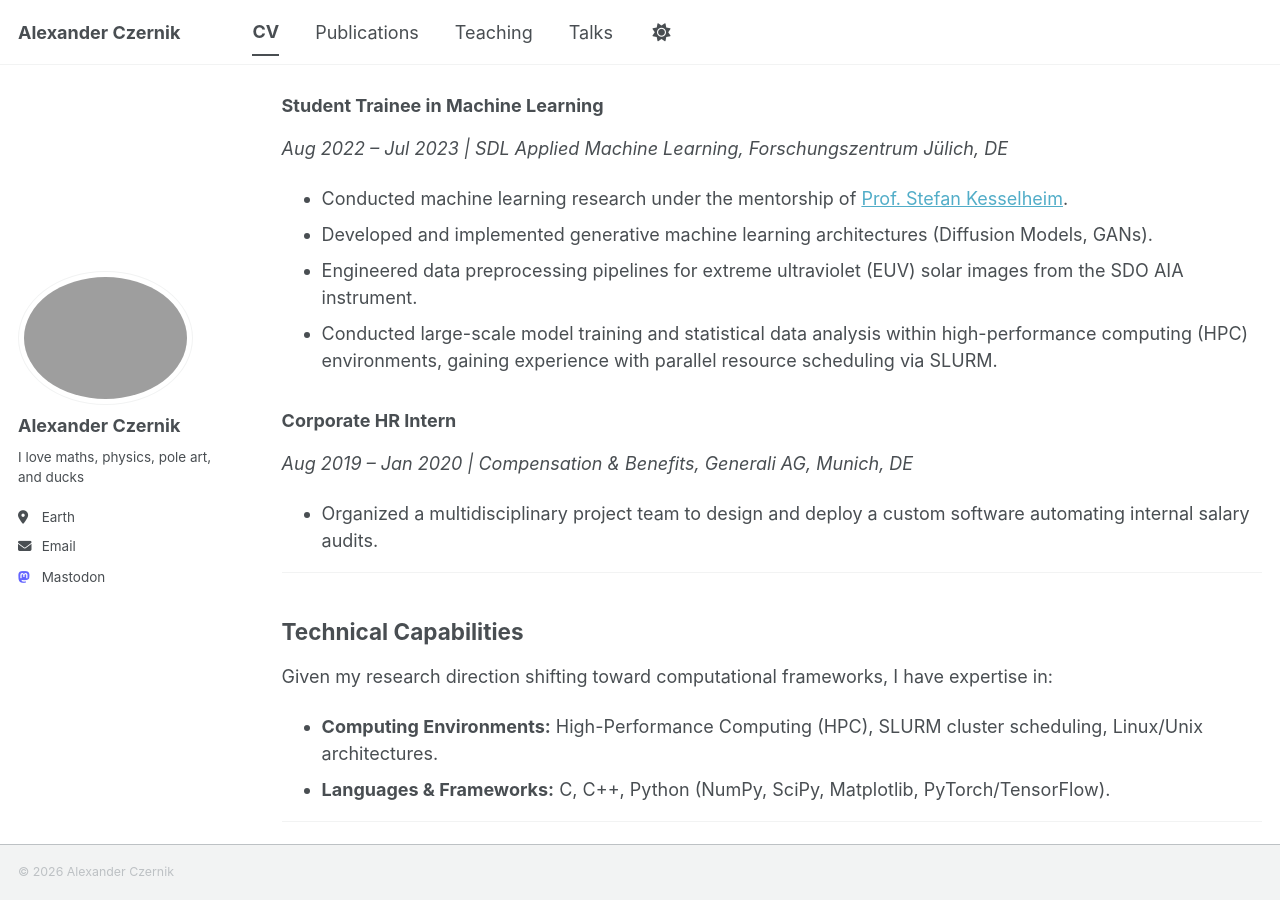
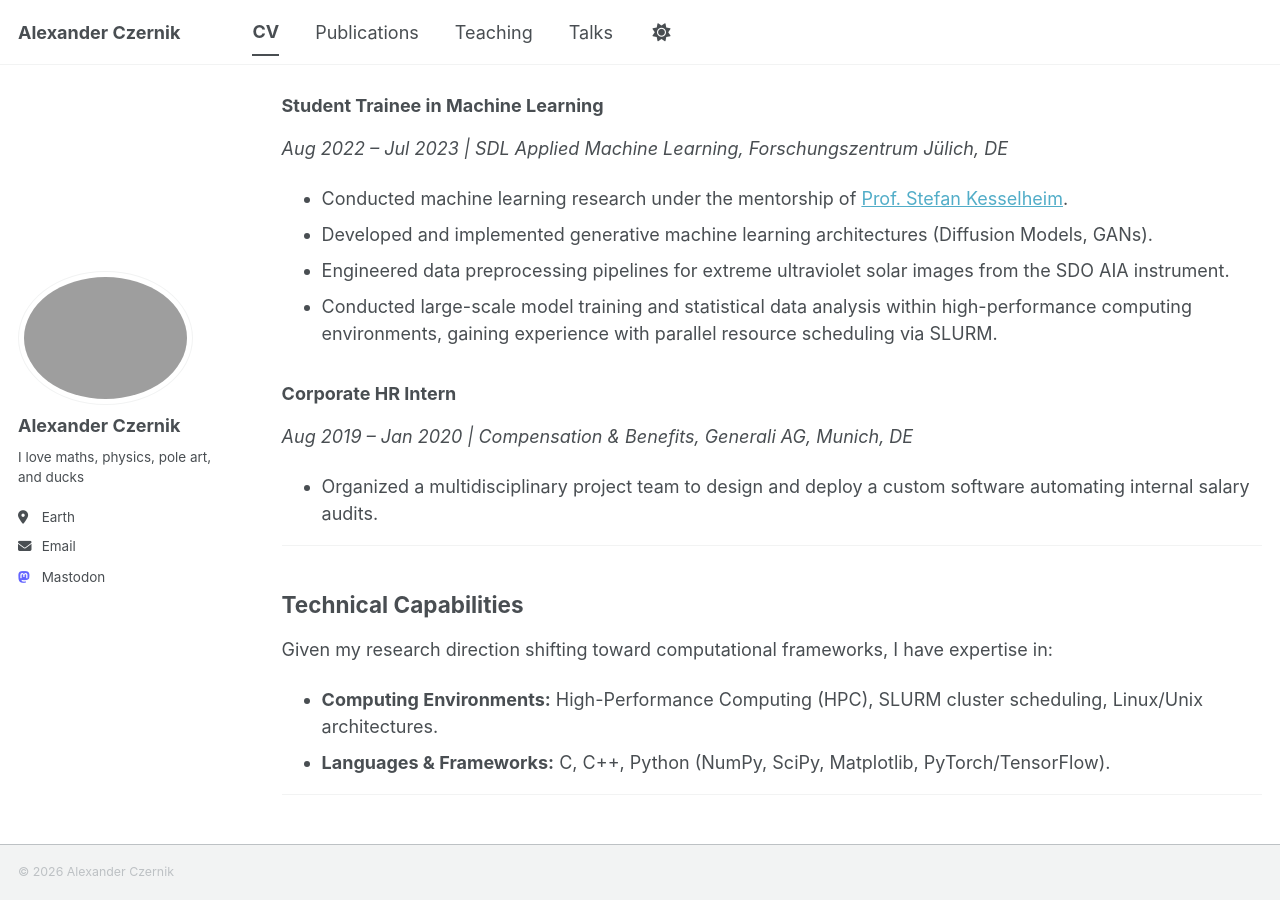
Before and after one commit to alexanderczernik/alexanderczernik.github.io, a Jekyll site: the page built from _pages/cv.md, in a window 1280 px wide and 900 px high, scrolled down 1151 px. Built offline with Jekyll 4.4.1, drawn with Linux system fonts in a browser that asks for light colours; a script bundle is joined from its source files by our own code; library files that are not in the unit come from our copies.

Commit message:
Update cv.md

```diff
--- a/_pages/cv.md
+++ b/_pages/cv.md
@@ -42,8 +42,8 @@ redirect_from:
 *Aug 2022 – Jul 2023 | SDL Applied Machine Learning, Forschungszentrum Jülich, DE*
   * Conducted machine learning research under the mentorship of [Prof. Stefan Kesselheim](https://www.fz-juelich.de/profile/kesselheim_s).
   * Developed and implemented generative machine learning architectures (Diffusion Models, GANs).
-  * Engineered data preprocessing pipelines for extreme ultraviolet (EUV) solar images from the SDO AIA instrument.
-  * Conducted large-scale model training and statistical data analysis within high-performance computing (HPC) environments, gaining experience with parallel resource scheduling via SLURM.
+  * Engineered data preprocessing pipelines for extreme ultraviolet solar images from the SDO AIA instrument.
+  * Conducted large-scale model training and statistical data analysis within high-performance computing environments, gaining experience with parallel resource scheduling via SLURM.
 
 ### Corporate HR Intern
   *Aug 2019 – Jan 2020 | Compensation & Benefits, Generali AG, Munich, DE*
```
